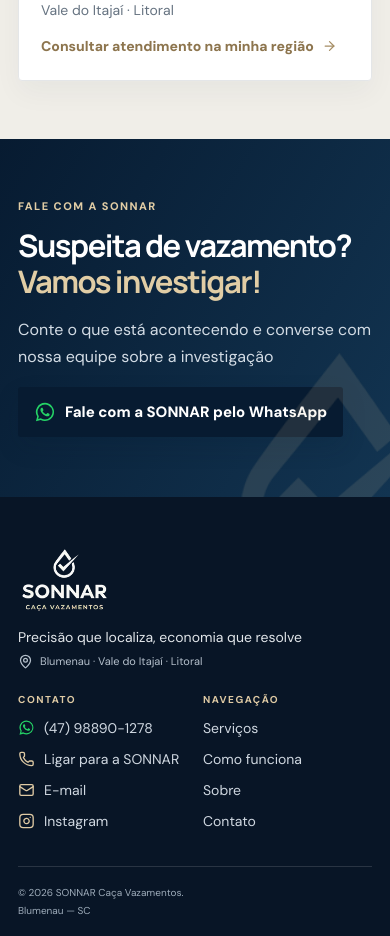
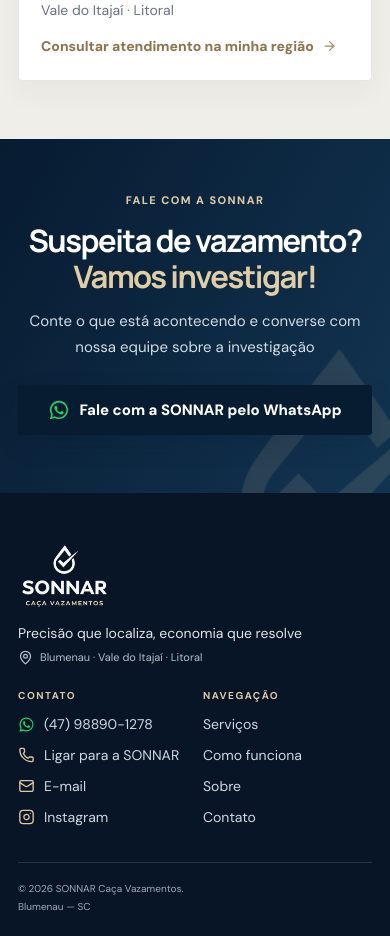
Before and after one commit to FernandeLuan/sonnar-site, a React (Vite) app: page / in a window 390 px wide. Shown: the part 4820-5756 px from the top of the page. Built offline with nearby package versions, Linux system fonts and the light colour scheme.

Commit message:
Create focused contact CTA and suppress obsolete service numbering

```diff
--- a/src/index.css
+++ b/src/index.css
@@ -76,3 +76,18 @@ body{color:var(--ink)}.container{width:min(1200px,calc(100% - 56px))}
  .report-head span{font-size:9px}
  .report-photo{height:76px}
 }
+
+/* Final contact CTA: one clear action, details live in the footer */
+.contact{padding:66px 0 72px}
+.contact-grid{display:flex;justify-content:center;text-align:center}
+.contact-cta{width:min(100%,760px);margin:0 auto;position:relative;z-index:1}
+.contact-cta h2{margin:16px 0 15px}
+.contact-cta p{max-width:560px;margin:0 auto 25px}
+.contact-cta .wa-link{justify-content:center;min-width:min(100%,330px)}
+.services .num{display:none!important}
+@media(max-width:760px){
+ .contact{padding:54px 0 58px}
+ .contact-cta h2{font-size:31px}
+ .contact-cta p{font-size:15px}
+ .contact-cta .wa-link{width:100%;font-size:15px}
+}
```
